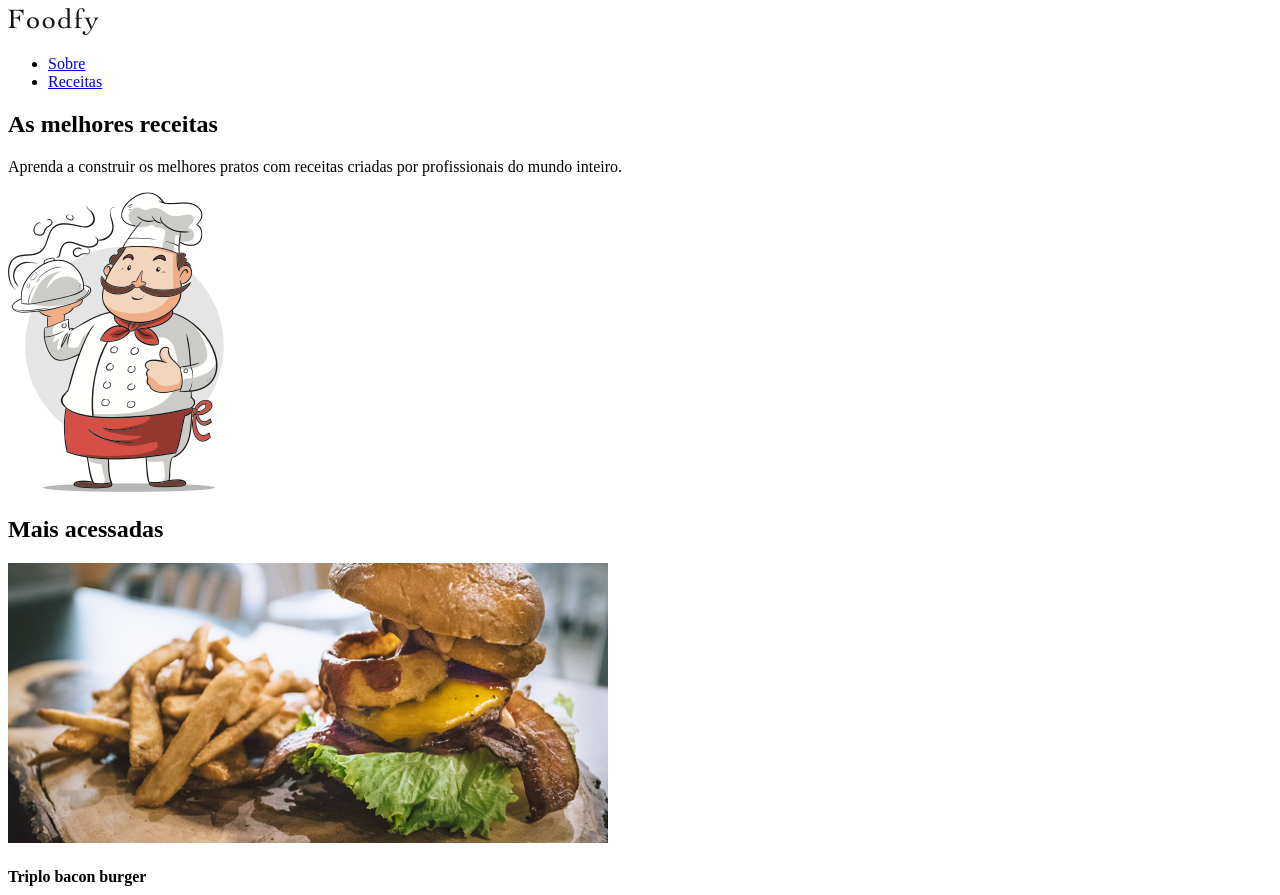
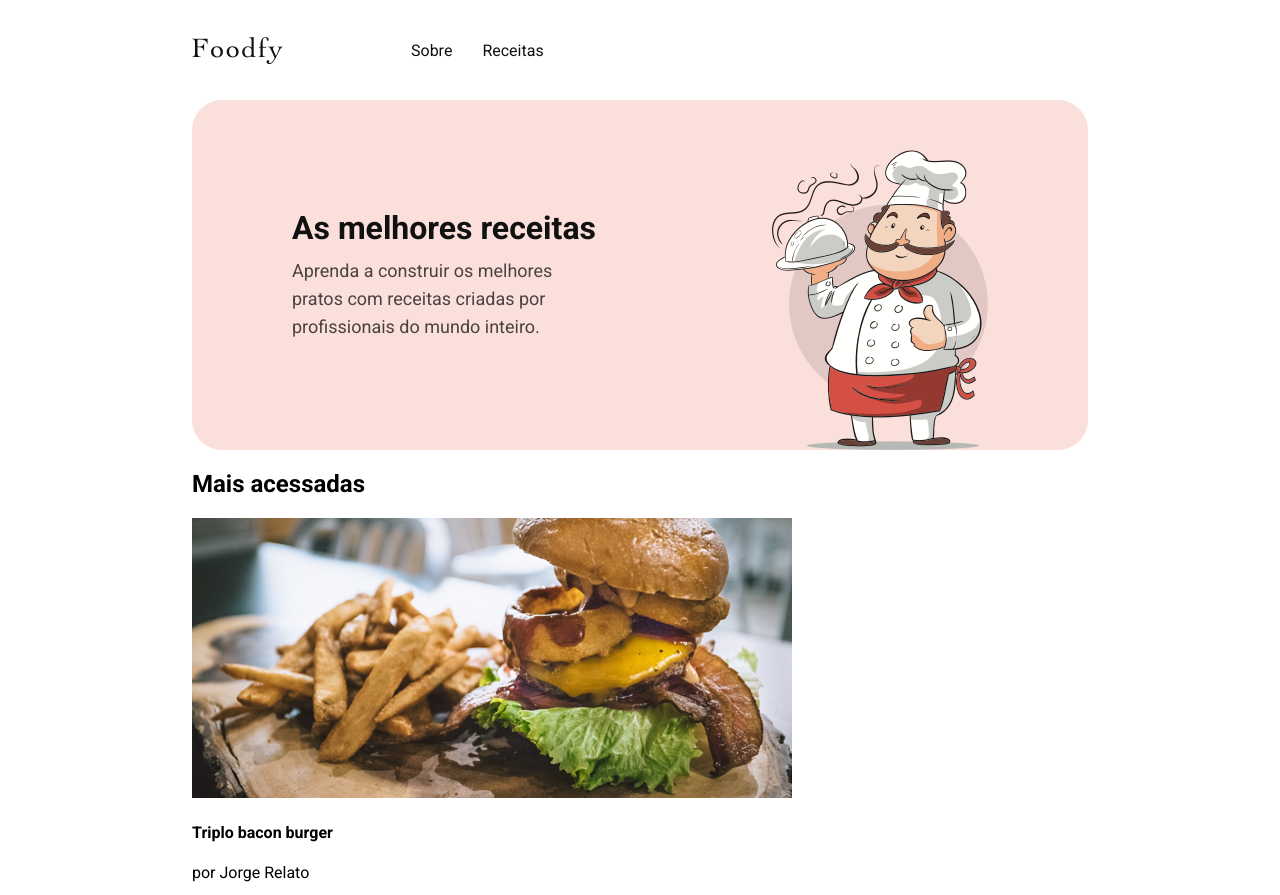
Before and after one commit to CleysonPH/foodfy, a plain HTML site: page index.html in a window 1280 px wide. Shown: the top 895 px of the page. Drawn offline with Linux system fonts and the light colour scheme.

Commit message:
Styled the navbar and the banner

```diff
--- a/index.html
+++ b/index.html
@@ -3,21 +3,31 @@
 <head>
     <meta charset="UTF-8">
     <meta name="viewport" content="width=device-width, initial-scale=1.0">
+
+    <link rel="stylesheet" href="static/css/styles.css">
+
     <title>Foodfy</title>
 </head>
 <body>
+    <div class="content">
         <nav>
-        <img src="static/img/logo.png" alt="Logo Foodfy">
+            <header>
+                <a href="#">
+                    <img class="logo" src="static/img/logo.png" alt="Logo Foodfy">
+                </a>
+            </header>
             <ul>
-            <li><a href="#">Sobre</a></li>
-            <li><a href="#">Receitas</a></li>
+                <li class="nav-link"><a href="#">Sobre</a></li>
+                <li class="nav-link"><a href="#">Receitas</a></li>
             </ul>
         </nav>
 
         <main>
             <section class="banner">
-            <h1>As melhores receitas</h1>
-            <p>Aprenda a construir os melhores pratos com receitas criadas por profissionais do mundo inteiro.</p>
+                <div>
+                    <h1 class="banner-title">As melhores receitas</h1>
+                    <p class="banner-text">Aprenda a construir os melhores pratos com receitas criadas por profissionais do mundo inteiro.</p>
+                </div>
                 <img src="static/img/chef.png" alt="Ilustração de um chef de cozinha">
             </section>
 
@@ -25,40 +35,41 @@
                 <h2>Mais acessadas</h2>
 
                 <div class="recipe">
-                <img src="static/img/burger.png" alt="Imagem do prato Triplo bacon burger">
-                <h4>Triplo bacon burger</h4>
-                <p>por Jorge Relato</p>
+                    <img class="recipe-img" src="static/img/burger.png" alt="Imagem do prato Triplo bacon burger">
+                    <h4 class="recipe-name">Triplo bacon burger</h4>
+                    <p class="recipe-author">por Jorge Relato</p>
                 </div>
                 <div class="recipe">
-                <img src="static/img/pizza.png" alt="Imagem do prato Pizza 4 estações">
-                <h4>Pizza 4 estações</h4>
-                <p>por Fabiana Melo</p>
+                    <img class="recipe-img" src="static/img/pizza.png" alt="Imagem do prato Pizza 4 estações">
+                    <h4 class="recipe-name">Pizza 4 estações</h4>
+                    <p class="recipe-author">por Fabiana Melo</p>
                 </div>
                 <div class="recipe">
-                <img src="static/img/espaguete.png" alt="Imagem do prato Espaguete ao alho">
-                <h4>Espaguete ao alho</h4>
-                <p>por Júlia Kinoto</p>
+                    <img class="recipe-img" src="static/img/espaguete.png" alt="Imagem do prato Espaguete ao alho">
+                    <h4 class="recipe-name">Espaguete ao alho</h4>
+                    <p class="recipe-author">por Júlia Kinoto</p>
                 </div>
                 <div class="recipe">
-                <img src="static/img/lasanha.png" alt="Imagem do prato Lasanha mac n' cheese">
-                <h4>Lasanha mac n' cheese</h4>
-                <p>por Juliano Vieira</p>
+                    <img class="recipe-img" src="static/img/lasanha.png" alt="Imagem do prato Lasanha mac n' cheese">
+                    <h4 class="recipe-name">Lasanha mac n' cheese</h4>
+                    <p class="recipe-author">por Juliano Vieira</p>
                 </div>
                 <div class="recipe">
-                <img src="static/img/doce.png" alt="Imagem do prato Docinho pão-de-céu">
-                <h4>Docinho pão-de-céu</h4>
-                <p>por Ricardo Golvea</p>
+                    <img class="recipe-img" src="static/img/doce.png" alt="Imagem do prato Docinho pão-de-céu">
+                    <h4 class="recipe-name">Docinho pão-de-céu</h4>
+                    <p class="recipe-author">por Ricardo Golvea</p>
                 </div>
                 <div class="recipe">
-                <img src="static/img/asinhas.png" alt="Imagem do prato Asinhas de frango ao barbecue">
-                <h4>Asinhas de frango ao barbecue</h4>
-                <p>por Vania Steroski</p>
+                    <img class="recipe-img" src="static/img/asinhas.png" alt="Imagem do prato Asinhas de frango ao barbecue">
+                    <h4 class="recipe-name">Asinhas de frango ao barbecue</h4>
+                    <p class="recipe-author">por Vania Steroski</p>
                 </div>
             </section>
         </main>
+    </div>
 
     <footer>
-        Todos direitos reservados, receitas Foodfy.
+        <span>Todos direitos reservados, receitas Foodfy.</span>
     </footer>
 </body>
 </html>
--- /dev/null
+++ b/static/css/styles.css
@@ -0,0 +1,89 @@
+@import url('https://fonts.googleapis.com/css2?family=Roboto:wght@400;700&display=swap');
+
+html,
+body {
+    margin: 0;
+    box-sizing: border-box;
+    font-family: 'Roboto', sans-serif;
+}
+
+.content {
+    padding: 0 15vw;
+}
+
+nav {
+    display: flex;
+    height: 100px;
+    align-items: center;
+}
+
+nav > header {
+    height: 27px;
+}
+
+nav > ul {
+    display: flex;
+    width: 80vw;
+    justify-content: flex-start;
+    margin: 0;
+    margin-left: 10vw;
+    padding: 0;
+}
+
+.nav-link {
+    margin-right: 30px;
+    list-style: none;
+}
+
+.nav-link > a {
+    text-decoration: none;
+    font-size: 16px;
+    color: #111111;
+}
+
+.banner {
+    background: #FBDFDB;
+    border-radius: 30px;
+    border-radius: 30px;
+    display: flex;
+    justify-content: space-between;
+    padding: 0 100px;
+    height: 350px;
+}
+
+.banner > div {
+    align-self: center;
+    width: 24vw;
+}
+
+.banner > img {
+    align-self: flex-end;
+}
+
+.banner-title {
+    font-size: 32px;
+    color: #111111;
+    margin: 0 0 10px 0;
+}
+
+.banner-text {
+    opacity: 0.7;
+    font-size: 18px;
+    color: #000000;
+    line-height: 28px;
+    margin: 0;
+}
+
+footer {
+    display: flex;
+    align-items: center;
+    justify-content: center;
+    background: #EEEEEE;
+    height: 80px;
+}
+
+footer > span {
+    font-size: 14px;
+    color: #999999;
+    text-align: center;
+}
```
Lines whose indentation alone changed are shown as unchanged.
